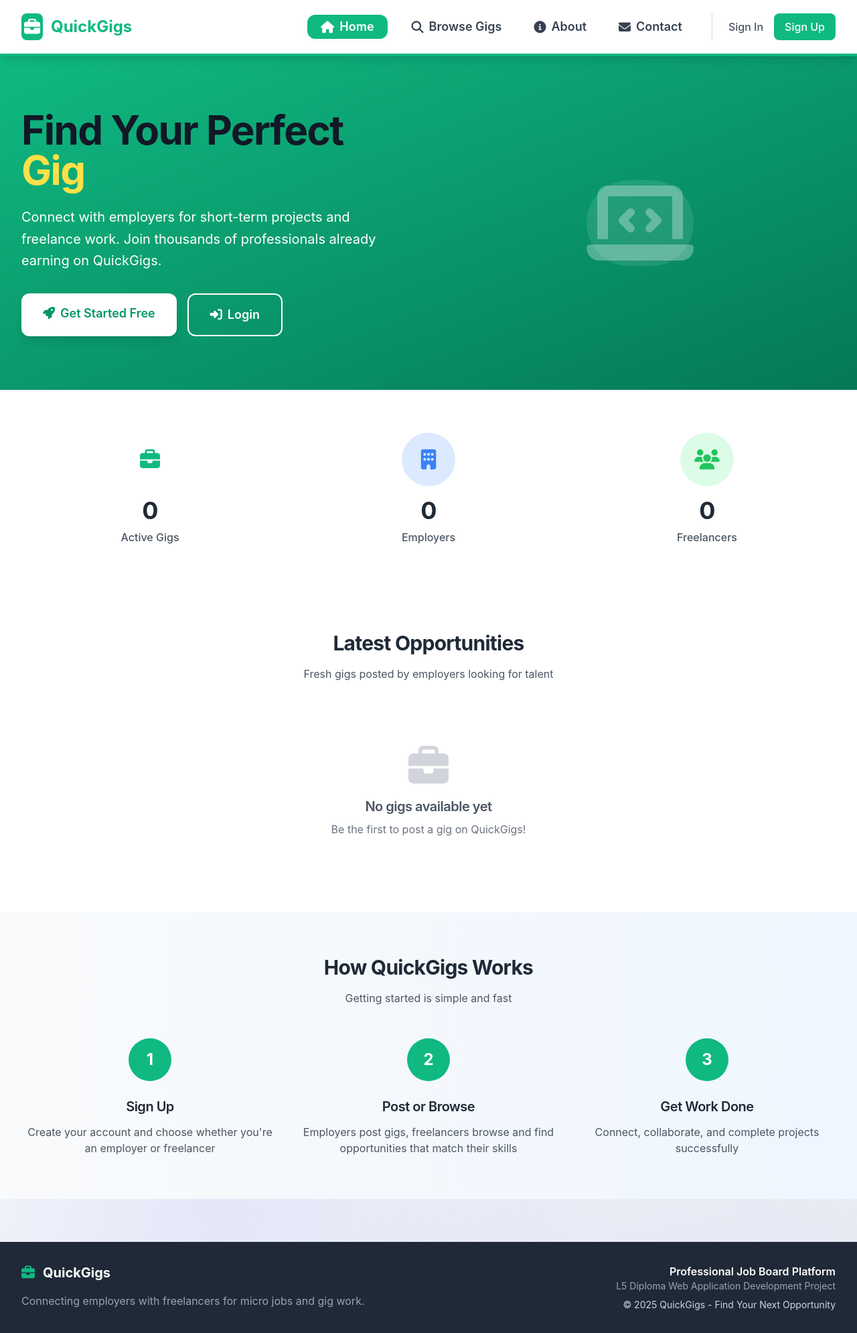
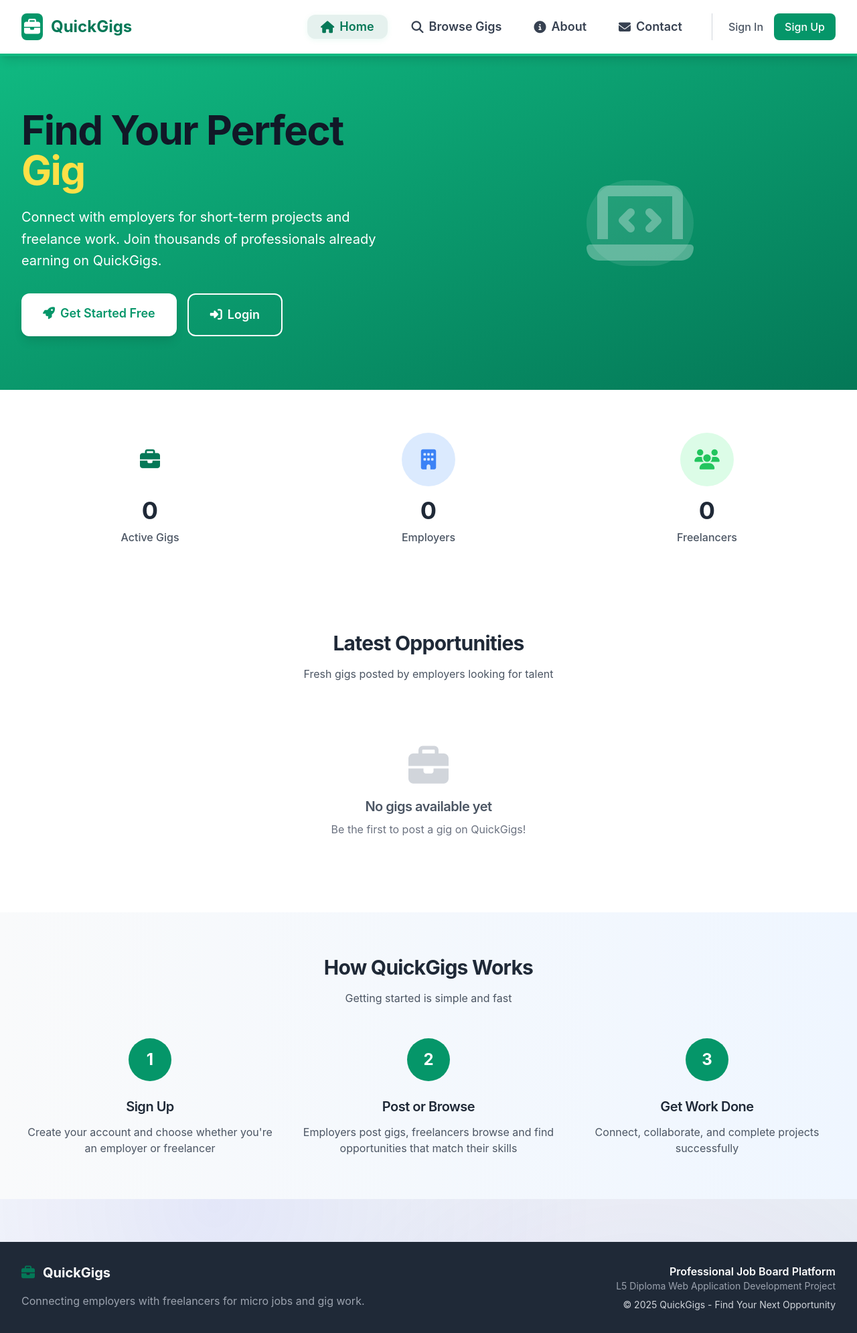
Before and after one commit to aransys/quickgigs-django, a Django app: page / in a window 1280 px wide. Shown: the whole page at 67% size. Run offline with Django 4.2, Linux system fonts and the light colour scheme; data that the repository does not hold is empty; parts of the project's set-up code (start-up, migrations or seed data) failed here and were passed over; some libraries are stand-ins or nearby versions.

Commit message:
feat: Complete accessibility fixes for WCAG 2.1 AA compliance
- Add accessibility-fixes.css with improved color contrast
- Replace text-brand-500 (#10b981) with text-brand-700 (#047857) for better contrast
- Fix heading structure: convert h3 statistics to div elements
- Add focus indicators for better keyboard navigation
- Ensure minimum 44px touch targets for mobile accessibility
- Implement proper navigation link contrast improvements

Lighthouse accessibility score improvements:
-  Color contrast ratio compliance
-  Sequential heading order fixed
-  Enhanced focus management
-  Mobile accessibility improvements

```diff
--- a/core/templates/core/home.html
+++ b/core/templates/core/home.html
@@ -70,7 +70,7 @@
         >
           <i class="fas fa-briefcase text-brand-500 text-3xl"></i>
         </div>
-        <h3 class="text-4xl font-bold text-gray-800 mb-2">{{ total_gigs }}</h3>
+                    <div class="text-4xl font-bold text-gray-800 mb-2">{{ total_gigs }}</div>
         <p class="text-gray-600 font-medium">Active Gigs</p>
       </div>
       <div class="text-center">
@@ -79,9 +79,9 @@
         >
           <i class="fas fa-building text-blue-500 text-3xl"></i>
         </div>
-        <h3 class="text-4xl font-bold text-gray-800 mb-2">
+        <div class="text-4xl font-bold text-gray-800 mb-2">
           {{ total_employers }}
-        </h3>
+        </div>
         <p class="text-gray-600 font-medium">Employers</p>
       </div>
       <div class="text-center">
@@ -90,9 +90,9 @@
         >
           <i class="fas fa-users text-green-500 text-3xl"></i>
         </div>
-        <h3 class="text-4xl font-bold text-gray-800 mb-2">
+        <div class="text-4xl font-bold text-gray-800 mb-2">
           {{ total_freelancers }}
-        </h3>
+        </div>
         <p class="text-gray-600 font-medium">Freelancers</p>
       </div>
     </div>
--- a/gigs/templates/gigs/base.html
+++ b/gigs/templates/gigs/base.html
@@ -20,6 +20,8 @@
     <link rel="stylesheet" href="{% static 'css/base.css' %}" />
     <link rel="stylesheet" href="{% static 'css/components.css' %}" />
     <link rel="stylesheet" href="{% static 'css/gigs.css' %}" />
+    <!-- Accessibility fixes for WCAG 2.1 AA compliance -->
+    <link rel="stylesheet" href="{% static 'css/accessibility-fixes.css' %}" />
     {% block extra_css %}{% endblock %}
     <!-- Tailwind Configuration -->
     <script>
@@ -54,10 +56,10 @@
                   class="fas fa-briefcase text-white text-lg md:text-lg lg:text-xl xl:text-2xl"
                 ></i>
               </div>
-              <span
-                class="text-lg md:text-lg lg:text-xl xl:text-2xl font-bold text-brand-500"
-                >QuickGigs</span
-              >
+                                  <span
+                      class="text-lg md:text-lg lg:text-xl xl:text-2xl font-bold text-brand-700"
+                      >QuickGigs</span
+                    >
             </a>
           </div>
           <!-- Desktop Navigation -->
--- /dev/null
+++ b/static/css/accessibility-fixes.css
@@ -0,0 +1,76 @@
+/* ================================
+   ACCESSIBILITY FIXES - WCAG 2.1 AA COMPLIANCE
+   ================================ */
+
+/* Override brand-500 (#10b981) with brand-700 (#047857) for better contrast */
+.text-brand-500 {
+  color: #047857 !important; /* brand-700 instead of brand-500 */
+}
+
+.hover\:text-brand-500:hover {
+  color: #059669 !important; /* brand-600 for hover state */
+}
+
+.hover\:text-brand-600:hover {
+  color: #047857 !important; /* brand-700 for better contrast */
+}
+
+/* Navigation link improvements */
+.nav-link-improved {
+  color: #374151 !important; /* gray-700 for better contrast */
+}
+
+.nav-link-improved:hover {
+  color: #047857 !important; /* brand-700 */
+  background-color: rgba(4, 120, 87, 0.05) !important;
+}
+
+.nav-link-active {
+  color: #047857 !important; /* brand-700 */
+  background-color: rgba(4, 120, 87, 0.1) !important;
+}
+
+/* Button contrast improvements */
+.bg-brand-500 {
+  background-color: #059669 !important; /* brand-600 for better contrast */
+}
+
+.hover\:bg-brand-600:hover {
+  background-color: #047857 !important; /* brand-700 */
+}
+
+/* Focus indicators for accessibility */
+a:focus-visible,
+button:focus-visible,
+input:focus-visible,
+select:focus-visible,
+textarea:focus-visible {
+  outline: 2px solid #047857 !important;
+  outline-offset: 2px !important;
+  box-shadow: 0 0 0 4px rgba(4, 120, 87, 0.1) !important;
+}
+
+/* Ensure minimum touch target size for mobile accessibility */
+@media (max-width: 768px) {
+  a, button, .nav-link-improved {
+    min-height: 44px !important;
+    min-width: 44px !important;
+  }
+}
+
+/* High contrast text for links */
+.text-brand-link {
+  color: #047857 !important;
+  text-decoration: underline !important;
+}
+
+.text-brand-link:hover {
+  color: #059669 !important;
+}
+
+/* Icon contrast improvements */
+.text-brand-500.fas,
+.text-brand-500.far,
+.text-brand-500.fab {
+  color: #047857 !important;
+}
```
Also changed, not shown: gigs/templates/gigs/gig_list.html (+5 -5 lines), 1 other file.
